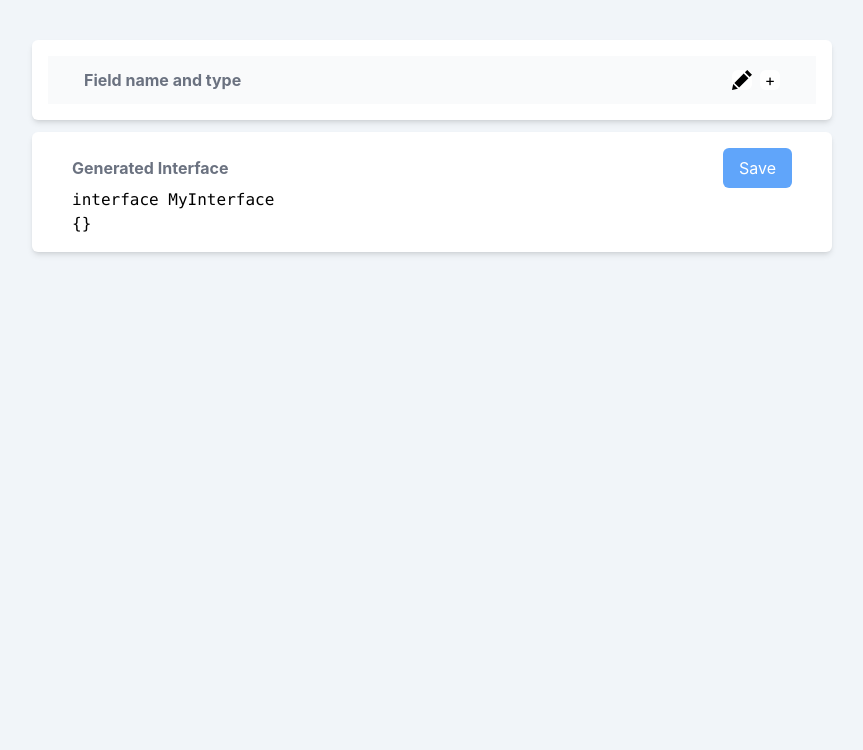
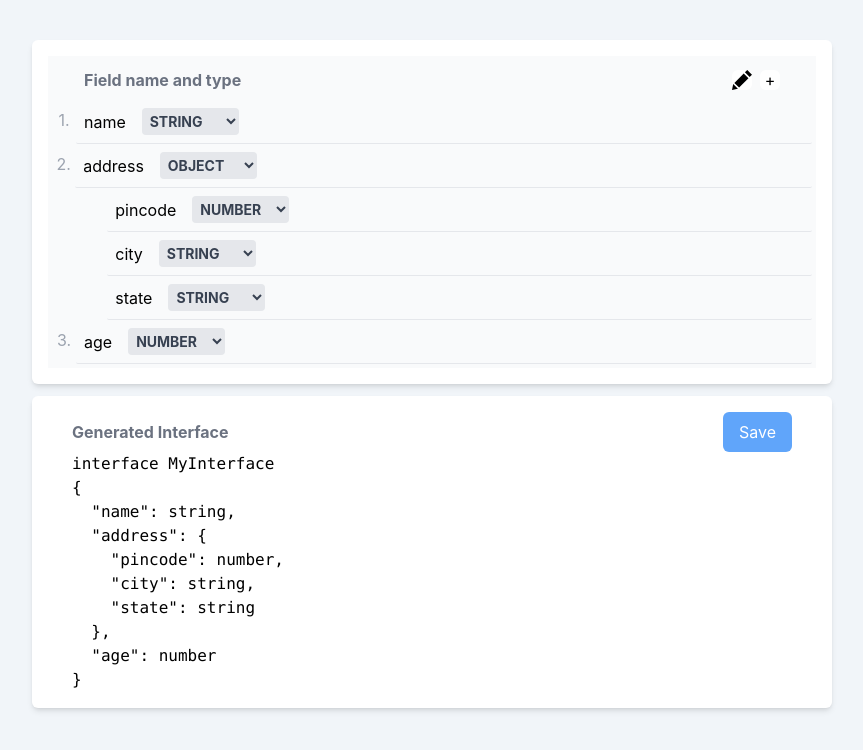
Before and after one commit to mananjain31/cosmocloud-frontend-task-1, a React (Create React App) app: page / in a window 1280 px wide. Shown: the top 750 px of the page, without its empty margins (208-1071 px from the left). Built offline with nearby package versions, Linux system fonts and the light colour scheme.

Commit message:
:bento: added Default Root Property

```diff
--- a/src/components/InterfaceCreator.tsx
+++ b/src/components/InterfaceCreator.tsx
@@ -10,6 +10,7 @@ import propertyToInterfaceString from "../utils/propertyToInterfaceString";
 import pencilIcon from "../assets/pencil.svg";
 import useToggle from "../hooks/useToggle";
 import WriteModal from "./WriteModal";
+import { defaultRootProperty } from "../constants/defaults";
 
 interface InterfaceCreatorProps {
   fullWidth?: boolean;
@@ -18,12 +19,9 @@ interface InterfaceCreatorProps {
 const InterfaceCreator: FC<InterfaceCreatorProps> = ({ fullWidth }) => {
   const getId = useContext(IDContext);
 
-  const [property, setProperty] = useState<Property>({
-    id: 0,
-    name: "root",
-    type: PROPERTY_TYPES.OBJECT,
-    properties: [],
-  });
+  const [property, setProperty] = useState<Property>(
+    defaultRootProperty as Property
+  );
   const [writeModal, toggleWriteModal] = useToggle(false);
 
   const generatedInterface = useMemo(() => {
--- /dev/null
+++ b/src/constants/defaults.ts
@@ -0,0 +1,53 @@
+import { Property } from "../components/PropertyInput";
+import { PROPERTY_TYPES } from "./enums";
+
+export const defaultRootProperty: Property = {
+  id: 0,
+  name: "root",
+  type: PROPERTY_TYPES.OBJECT,
+  properties: [
+    {
+      id: 1,
+      name: "name",
+      type: PROPERTY_TYPES.STRING,
+      required: true,
+      properties: [],
+    },
+    {
+      id: 3,
+      name: "address",
+      type: PROPERTY_TYPES.OBJECT,
+      required: true,
+      properties: [
+        {
+          id: 4,
+          name: "pincode",
+          type: PROPERTY_TYPES.NUMBER,
+          required: true,
+          properties: [],
+        },
+        {
+          id: 5,
+          name: "city",
+          type: PROPERTY_TYPES.STRING,
+          required: true,
+          properties: [],
+        },
+        {
+          id: 6,
+          name: "state",
+          type: PROPERTY_TYPES.STRING,
+          required: true,
+          properties: [],
+        },
+      ],
+    },
+    {
+      id: 2,
+      name: "age",
+      type: PROPERTY_TYPES.NUMBER,
+      required: true,
+      properties: [],
+    },
+  ],
+};
--- a/src/hooks/useIncrementedId.ts
+++ b/src/hooks/useIncrementedId.ts
@@ -1,7 +1,7 @@
 import { useCallback } from "react";
 
 export default function useIncrementedId() {
-  let id = 1;
+  let id = 100;
   const getID = useCallback(() => {
     id++;
     return id;
```
